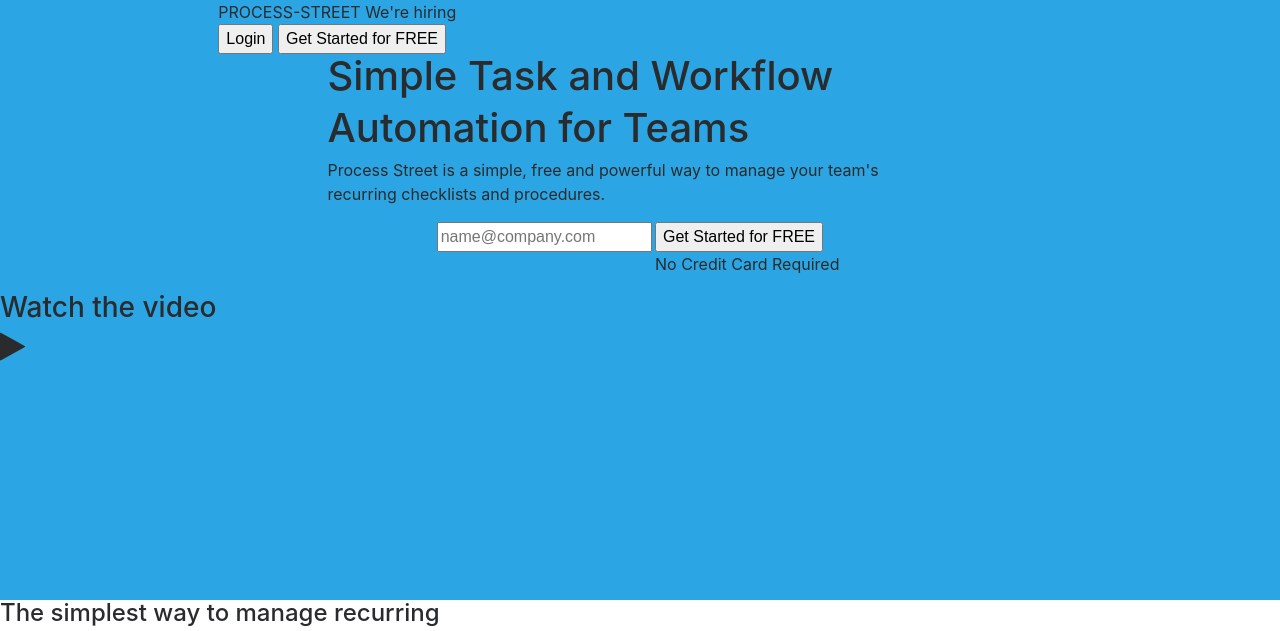
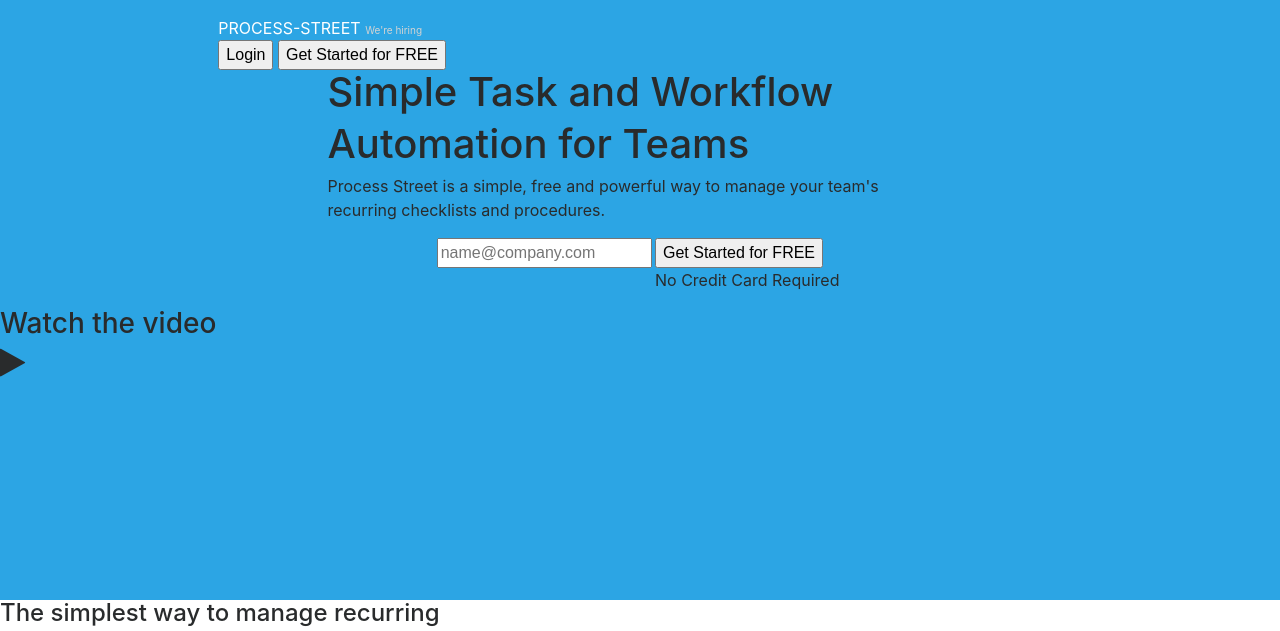
Before and after one commit to Blackscure/Hezzy, a plain HTML site: page index.html in a window 1280 px wide. Shown: the top 631 px of the page. Drawn offline with nearby package versions, Linux system fonts and the light colour scheme.

Commit message:
style file

```diff
--- a/css/style.css
+++ b/css/style.css
@@ -5,7 +5,7 @@ body {
   }
 
   .btn{
-    border:0px solid transparent; /* this was 1px earlier */
+    border:0px solid transparent;
    }
 
   .blue-back {
@@ -13,3 +13,13 @@ body {
     width: 100%;
     height: 600px;
   }
+
+  header {
+    margin-top: 1em;
+    color:white;
+  }
+
+  .hiring-text {
+    font-size: 10px;
+    color:lightgrey;
+  }
```
